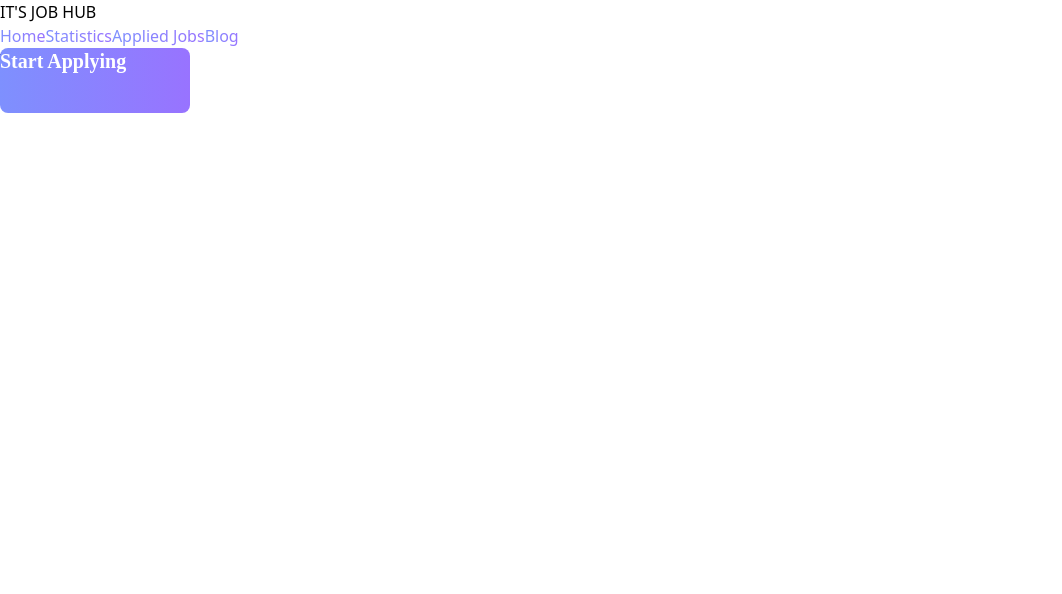
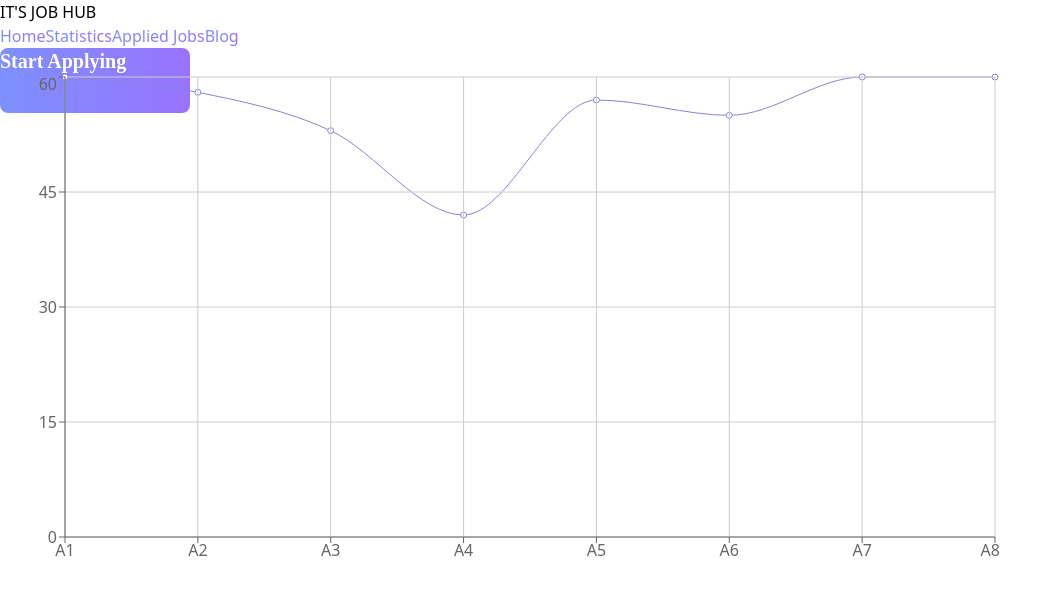
Before and after one commit to itsrazib1/phero_assignment-9, a React (Vite) app: page /Statistics in a window 1280 px wide. Shown: the top 594 px of the page, without its empty margins (0-1062 px from the left). Built offline with nearby package versions, Linux system fonts and the light colour scheme.

Commit message:
chart add

```diff
--- a/package.json
+++ b/package.json
@@ -12,11 +12,14 @@
     "@fortawesome/fontawesome-svg-core": "^6.4.0",
     "@fortawesome/free-solid-svg-icons": "^6.4.0",
     "@fortawesome/react-fontawesome": "^0.2.0",
+    "chart.js": "^4.2.1",
     "localforage": "^1.10.0",
     "match-sorter": "^6.3.1",
     "react": "^18.2.0",
+    "react-chartjs-2": "^5.2.0",
     "react-dom": "^18.2.0",
     "react-router-dom": "^6.10.0",
+    "recharts": "^2.5.0",
     "sort-by": "^0.0.2"
   },
   "devDependencies": {
--- /dev/null
+++ b/src/Statistics/Sdata.jsx
@@ -0,0 +1,30 @@
+import React from 'react';
+import { LineChart, Line, CartesianGrid, XAxis, YAxis } from 'recharts';
+const data = [
+    {name: 'A1', uv: 60, pv: 200, amt: 200},
+    {name: 'A2', uv: 58, pv: 200, amt: 200},
+    {name: 'A3', uv: 53, pv: 200, amt: 200},
+    {name: 'A4', uv: 42, pv: 200, amt: 200},
+    {name: 'A5', uv: 57, pv: 200, amt: 200},
+    {name: 'A6', uv: 55, pv: 200, amt: 200},
+    {name: 'A7', uv: 60, pv: 200, amt: 200},
+    {name: 'A8', uv: 60, pv: 200, amt: 200},
+];
+const Sdata = () => {
+    return (<>
+        <h1 className=' font-bold text-5xl text-center mt-5'>Assignment Analytics</h1>
+        <div className='mt-5 mx-56 bg-black pt-6 pb-5'>
+
+  <LineChart width={1000} height={500} data={data}>
+    <Line type="monotone" dataKey="uv" stroke="#8884d8" />
+    <CartesianGrid stroke="#ccc" />
+    <XAxis dataKey="name" />
+    <YAxis />
+  </LineChart>
+
+        </div>
+        </>
+    );
+};
+
+export default Sdata;
--- a/src/Statistics/Statistics.jsx
+++ b/src/Statistics/Statistics.jsx
@@ -1,13 +1,20 @@
-import React from 'react';
+import React, { Component } from 'react';
+import { Bar } from 'react-chartjs-2';
+
 import Header from '../Header/Header';
+import Sdata from './Sdata';
+
 
 const Statistics = () => {
     return (
         <>
+
+
         <Header/>
+
         <div>
+            <Sdata></Sdata>
 
-            <h2>This Is Statistics</h2>
         </div>
         </>
     );
```
Also changed, not shown: 1 other file (tests, documents, lock files or other folders).
